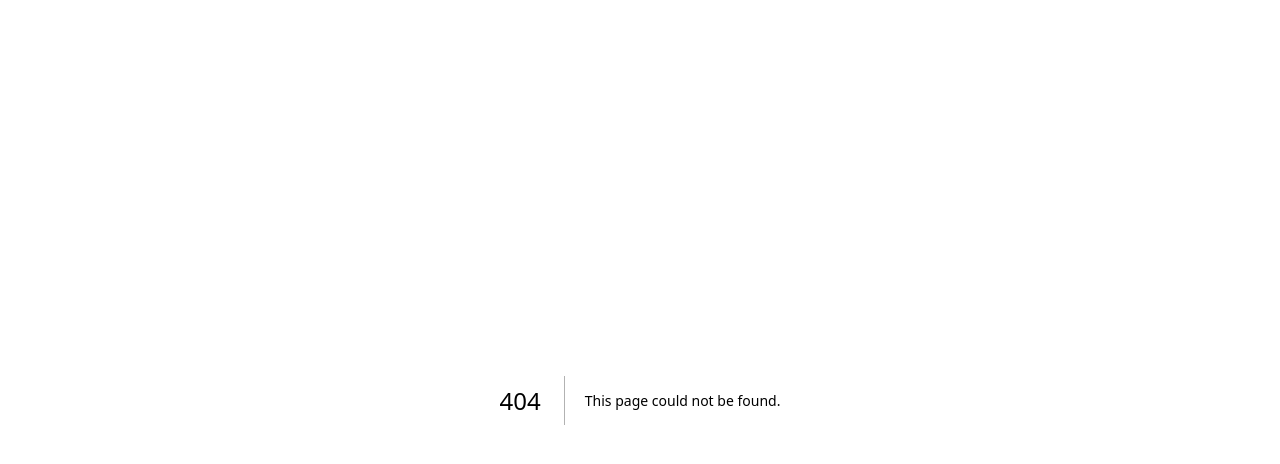
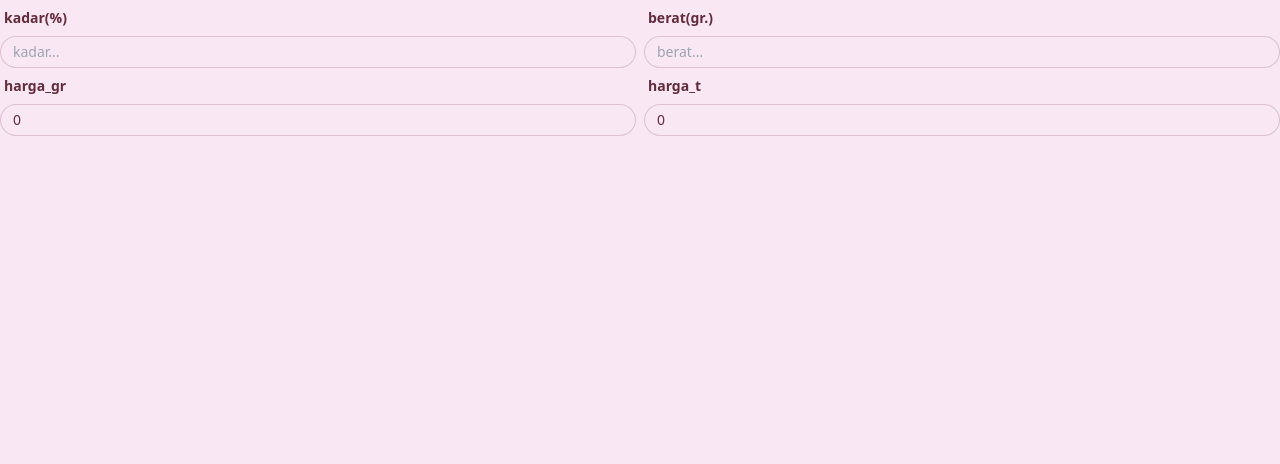
Before and after one commit to kurniawa/srikandi-app, a Next.js app: page /products/add/components/KadarBeratHarga in a window 1280 px wide. Before the commit this address had no page. Shown: the top 464 px of the page. Built offline with nearby package versions, Linux system fonts and the light colour scheme.

Commit message:
next: coba console log, apakah 202 kebaca

```diff
--- /dev/null
+++ b/lib/format.ts
@@ -0,0 +1,8 @@
+const formatPrice = (price:number) => {
+    return ( price / 100 ).toLocaleString("id-ID", {
+        style: 'currency',
+        currency: 'IDR'
+    });
+}
+
+export default formatPrice;
--- a/pages/products/add/components/HargaGr.tsx
+++ /dev/null
@@ -1,17 +0,0 @@
-const HargaGr = () => {
-    return (
-        <div className="form-control w-full">
-          <div className="label">
-            <span className="label-text font-bold">harga_gr</span>
-          </div>
-          <input
-            type="text"
-            placeholder="harga_gr..."
-            name="harga_gr"
-            className="input input-bordered input-sm w-full"
-          />
-        </div>
-    );
-}
-
-export default HargaGr;
--- a/pages/products/add/components/HargaT.tsx
+++ b/pages/products/add/components/HargaT.tsx
@@ -1,16 +1,24 @@
+import formatPrice from "@/lib/format";
+import { BaseSyntheticEvent, useState } from "react";
+
 const HargaT = () => {
+  const [formattedVal, setFormattedVal] = useState('');
+
+  const handleFormat = (e:BaseSyntheticEvent) => {
+    const val = e.target.value;
+    if (!isNaN(val)) {
+      const float_val = parseFloat(val);
+      const val_100 = float_val * 100;
+
+      // console.log(parseFloat(val));
+      // console.log(formatPrice(val_100))
+      setFormattedVal(formatPrice(val_100))
+    } else {
+      setFormattedVal('?')
+    }
+  }
     return (
-        <div className="form-control w-full">
-          <div className="label">
-            <span className="label-text font-bold">harga_t</span>
-          </div>
-          <input
-            type="text"
-            placeholder="harga_t..."
-            name="harga_t"
-            className="input input-bordered input-sm w-full"
-          />
-        </div>
+        <></>
     );
 }
 
--- /dev/null
+++ b/pages/products/add/components/KadarBeratHarga.tsx
@@ -0,0 +1,170 @@
+import formatPrice from "@/lib/format";
+import { BaseSyntheticEvent, useEffect, useState } from "react";
+import Kadar from "./Kadar";
+
+const KadarBeratHarga = () => {
+  // FUNGSI BERAT
+  const [berat, setBerat] = useState(0.0);
+  const [errorBerat, setErrorBerat] = useState('');
+  const [statusBerat, setStatusBerat] = useState('406'); // not accepted
+
+  const handleInputBerat = (e:BaseSyntheticEvent) => {
+    const berat_val = e.target.value.trim();
+
+    if (berat_val === '') {
+      setErrorBerat('')
+      setStatusBerat('406')
+      return
+    }
+
+    if (isNaN(berat_val)) {
+      setErrorBerat('isNaN')
+      setStatusBerat('406')
+      return
+    } else {
+      const float_berat = parseFloat(berat_val)
+      setBerat(float_berat);
+      setErrorBerat('')
+      setStatusBerat('202')
+      // countHargaTotal()
+    }
+
+  }
+  // END - FUNGSI BERAT
+
+  // FUNGSI HARGA_GR
+  const [hargaGr, setHargaGr] = useState(0.00);
+  const [formattedHargaGr, setFormattedHargaGr] = useState('');
+  const [statusHargaGr, setStatusHargaGr] = useState('406');
+
+  const handleInputHargaGr = (e:BaseSyntheticEvent) => {
+    const val = e.target.value.trim();
+
+    if (val === '') {
+      setFormattedHargaGr('?')
+      setStatusHargaGr('406')
+      return
+    }
+
+    if (isNaN(val)) {
+      setFormattedHargaGr('?')
+      setStatusHargaGr('406')
+      return
+    } else {
+      const float_val = parseFloat(val);
+      const val_100 = float_val * 100;
+
+      // console.log(parseFloat(val));
+      // console.log(formatPrice(val_100))
+      setFormattedHargaGr(formatPrice(val_100))
+      setStatusHargaGr('202')
+      setHargaGr(float_val);
+    }
+
+  }
+  // END - FUNGSI HARGA_GR
+
+  // FUNGSI HARGA_T
+  const [hargaT, setHargaT] = useState(0.00);
+  const [formattedHargaT, setFormattedHargaT] = useState('');
+  const [statusHargaT, setStatusHargaT] = useState('406');
+
+  const handleInputHargaT = (e:BaseSyntheticEvent) => {
+    const harga_t_val = e.target.value.trim();
+
+    if (harga_t_val === '') {
+      setFormattedHargaT('')
+      setStatusHargaT('406')
+      return
+    }
+
+    if (isNaN(harga_t_val)) {
+      setFormattedHargaT('isNaN')
+      setStatusHargaT('406')
+      return
+    } else {
+      setHargaT(parseFloat(harga_t_val));
+      setFormattedHargaT(formatPrice(harga_t_val))
+      setStatusHargaT('202')
+    }
+
+  }
+
+  useEffect(() => {
+    if (statusBerat === '202' && statusHargaGr === '202') {
+      const harga_total = berat * hargaGr
+      // console.log(harga_total);
+      setHargaT(harga_total);
+      setFormattedHargaT(formatPrice(harga_total * 100))
+      setStatusHargaT('202')
+    }
+  }, [berat, hargaGr, statusBerat, statusHargaGr])
+
+  useEffect(() => {
+    if (statusBerat === '202' && statusHargaT === '202') {
+      // console.log('test')
+      const harga_gr = hargaT / berat;
+      setHargaGr(harga_gr)
+      setFormattedHargaGr(formatPrice(harga_gr * 100))
+      setStatusHargaGr('202')
+    }
+  }, [hargaT, berat, statusBerat, statusHargaT])
+
+  // END - FUNGSI HARGA_T
+
+    return (
+      <>
+        <div className="grid grid-cols-2 gap-2">
+          <Kadar></Kadar>
+          <div className="form-control w-full">
+            <div className="label">
+              <span className="label-text font-bold">berat(gr.)</span>
+            </div>
+            <input
+              type="text"
+              placeholder="berat..."
+              name="berat"
+              className="input input-bordered input-sm w-full"
+              onChange={handleInputBerat}
+            />
+            <div className="text-xs flex justify-center">{errorBerat}</div>
+            <input type="hidden" name="status_berat" value={statusBerat} />
+          </div>
+        </div>
+        <div className="grid grid-cols-2 gap-2">
+          <div className="form-control w-full">
+            <div className="label">
+              <span className="label-text font-bold">harga_gr</span>
+            </div>
+            <input
+              type="text"
+              placeholder="harga_gr..."
+              name="harga_gr"
+              className="input input-bordered input-sm w-full"
+              onChange={(e) => handleInputHargaGr(e)}
+              value={hargaGr}
+            />
+            <div className="text-xs flex justify-center">{formattedHargaGr}</div>
+            <input type="hidden" name="status_harga_gr" value={statusHargaGr} />
+          </div>
+          <div className="form-control w-full">
+            <div className="label">
+              <span className="label-text font-bold">harga_t</span>
+            </div>
+            <input
+              type="text"
+              placeholder="harga_t..."
+              name="harga_t"
+              className="input input-bordered input-sm w-full"
+              onChange={(e) => handleInputHargaT(e)}
+              value={hargaT}
+            />
+            <div className="text-xs flex justify-center">{formattedHargaT}</div>
+            <input type="hidden" name="status_harga_t" value={statusHargaT} />
+          </div>
+        </div>
+      </>
+    );
+}
+
+export default KadarBeratHarga;
--- a/pages/products/add/perhiasan.tsx
+++ b/pages/products/add/perhiasan.tsx
@@ -11,10 +11,10 @@ import TipePerhiasan from './components/TipePerhiasan';
 import Kadar from './components/Kadar';
 import Berat from './components/Berat';
 import Nama from './components/Nama';
-import HargaGr from './components/HargaGr';
+import KadarBeratHarga from './components/KadarBeratHarga';
 import HargaT from './components/HargaT';
 import Deskripsi from './components/Deskripsi';
-import { addProduct } from './functionAddProduct';
+import { addProduct } from '../../../lib/addProduct';
 
 const AddProductPage = () => {
   const [errorMessage, setErrorMessage] = useState('');
@@ -66,14 +66,7 @@ const AddProductPage = () => {
               <TipePerhiasan></TipePerhiasan>
             </div>
             <Nama></Nama>
-            <div className="grid grid-cols-2 gap-2">
-              <Kadar></Kadar>
-              <Berat></Berat>
-            </div>
-            <div className="grid grid-cols-2 gap-2">
-              <HargaGr></HargaGr>
-              <HargaT></HargaT>
-            </div>
+            <KadarBeratHarga></KadarBeratHarga>
             <Deskripsi></Deskripsi>
             <div className="border-2 border-primary rounded p-1 mt-2">
               <div className="flex justify-center">
```
Also changed, not shown: lib/addProduct.ts (renamed from pages/products/add/functionAddProduct.ts).
